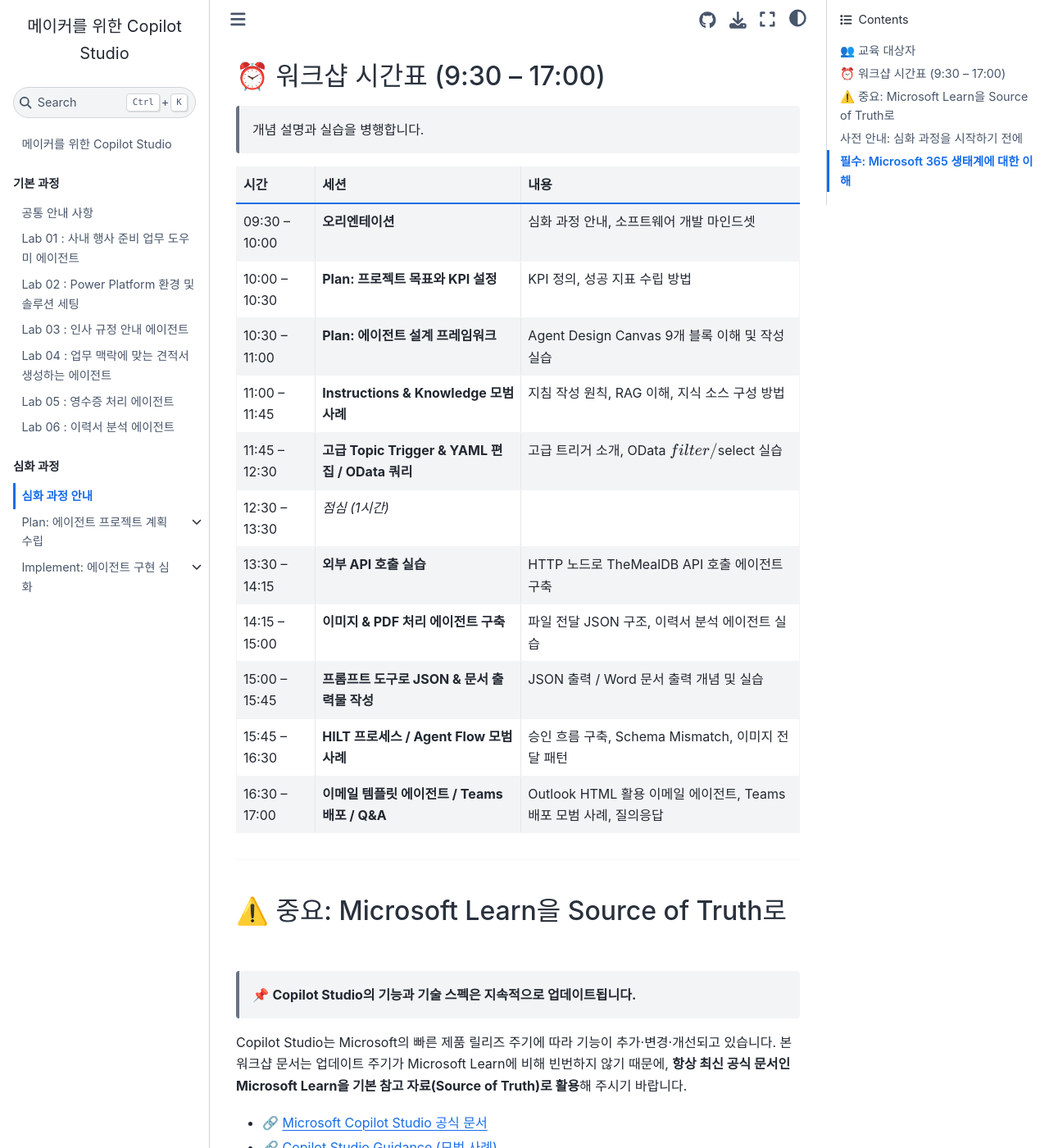
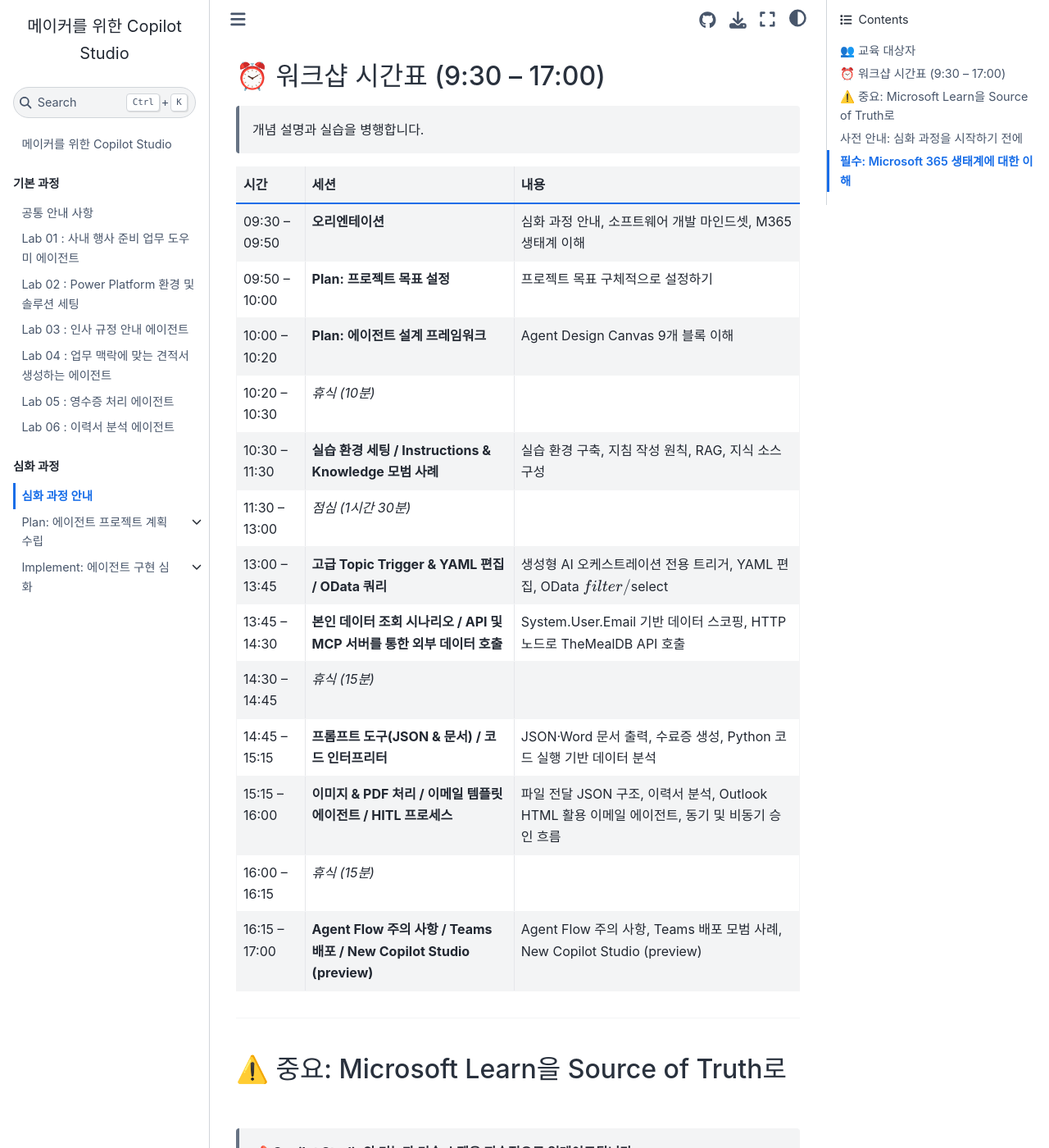
Before and after one commit to SDSTony/copilot-studio-for-makers, a Jupyter Book: the page built from book/advanced/advanced-course-disclaimer.md, in a window 1280 px wide and 1400 px high, scrolled down 1098 px. Shown: the whole window at 82% size. Built offline with Jupyter Book 1.0.4 settings and Sphinx 7.4.7 and the Sphinx Book theme 1.1.4, drawn with Linux system fonts in a browser that asks for light colours.

Commit message:
update contents order

```diff
--- a/book/_toc.yml
+++ b/book/_toc.yml
@@ -47,12 +47,12 @@ parts:
           - file: advanced/best-practices-instructions-and-knowledge
           - file: advanced/advanced-topic-trigger-and-yaml-editing
           - file: advanced/odata-query-in-copilot-studio
+          - file: advanced/end-user-data-only-scenario
           - file: advanced/calling-external-api-from-topic
+          - file: advanced/generate-json-and-documents-with-prompt-tool
+          - file: advanced/code-interpreter
           - file: advanced/handle-images-and-pdf-with-agents
           - file: advanced/build-email-agent-with-templates
-          - file: advanced/generate-json-and-documents-with-prompt-tool
-          - file: advanced/code-interpreter
-          - file: advanced/end-user-data-only-scenario
           - file: advanced/build-human-in-the-loop-process
           - file: advanced/agent-flow-best-practices
           - file: advanced/teams-channel-deployment-best-practices
--- a/book/advanced/advanced-course-disclaimer.md
+++ b/book/advanced/advanced-course-disclaimer.md
@@ -35,17 +35,19 @@
 
 | 시간 | 세션 | 내용 |
 |---|---|---|
-| 09:30 – 10:00 | **오리엔테이션** | 심화 과정 안내, 소프트웨어 개발 마인드셋 |
-| 10:00 – 10:30 | **Plan: 프로젝트 목표와 KPI 설정** | KPI 정의, 성공 지표 수립 방법 |
-| 10:30 – 11:00 | **Plan: 에이전트 설계 프레임워크** | Agent Design Canvas 9개 블록 이해 및 작성 실습 |
-| 11:00 – 11:45 | **Instructions & Knowledge 모범 사례** | 지침 작성 원칙, RAG 이해, 지식 소스 구성 방법 |
-| 11:45 – 12:30 | **고급 Topic Trigger & YAML 편집 / OData 쿼리** | 고급 트리거 소개, OData $filter / $select 실습 |
-| 12:30 – 13:30 | *점심 (1시간)* | |
-| 13:30 – 14:15 | **외부 API 호출 실습** | HTTP 노드로 TheMealDB API 호출 에이전트 구축 |
-| 14:15 – 15:00 | **이미지 & PDF 처리 에이전트 구축** | 파일 전달 JSON 구조, 이력서 분석 에이전트 실습 |
-| 15:00 – 15:45 | **프롬프트 도구로 JSON & 문서 출력물 작성** | JSON 출력 / Word 문서 출력 개념 및 실습 |
-| 15:45 – 16:30 | **HILT 프로세스 / Agent Flow 모범 사례** | 승인 흐름 구축, Schema Mismatch, 이미지 전달 패턴 |
-| 16:30 – 17:00 | **이메일 템플릿 에이전트 / Teams 배포 / Q&A** | Outlook HTML 활용 이메일 에이전트, Teams 배포 모범 사례, 질의응답 |
+| 09:30 – 09:50 | **오리엔테이션** | 심화 과정 안내, 소프트웨어 개발 마인드셋, M365 생태계 이해 |
+| 09:50 – 10:00 | **Plan: 프로젝트 목표 설정** | 프로젝트 목표 구체적으로 설정하기 |
+| 10:00 – 10:20 | **Plan: 에이전트 설계 프레임워크** | Agent Design Canvas 9개 블록 이해 |
+| 10:20 – 10:30 | *휴식 (10분)* | |
+| 10:30 – 11:30 | **실습 환경 세팅 / Instructions & Knowledge 모범 사례** | 실습 환경 구축, 지침 작성 원칙, RAG, 지식 소스 구성 |
+| 11:30 – 13:00 | *점심 (1시간 30분)* | |
+| 13:00 – 13:45 | **고급 Topic Trigger & YAML 편집 / OData 쿼리** | 생성형 AI 오케스트레이션 전용 트리거, YAML 편집, OData $filter / $select |
+| 13:45 – 14:30 | **본인 데이터 조회 시나리오 / API 및 MCP 서버를 통한 외부 데이터 호출** | System.User.Email 기반 데이터 스코핑, HTTP 노드로 TheMealDB API 호출 |
+| 14:30 – 14:45 | *휴식 (15분)* | |
+| 14:45 – 15:15 | **프롬프트 도구(JSON & 문서) / 코드 인터프리터** | JSON·Word 문서 출력, 수료증 생성, Python 코드 실행 기반 데이터 분석 |
+| 15:15 – 16:00 | **이미지 & PDF 처리 / 이메일 템플릿 에이전트 / HITL 프로세스** | 파일 전달 JSON 구조, 이력서 분석, Outlook HTML 활용 이메일 에이전트, 동기 및 비동기 승인 흐름 |
+| 16:00 – 16:15 | *휴식 (15분)* | |
+| 16:15 – 17:00 | **Agent Flow 주의 사항 / Teams 배포 / New Copilot Studio (preview)** | Agent Flow 주의 사항, Teams 배포 모범 사례, New Copilot Studio (preview) |
 
 ---
 
```
Also changed, not shown: book/advanced/best-practices-instructions-and-knowledge.md (+1 -1 lines).
